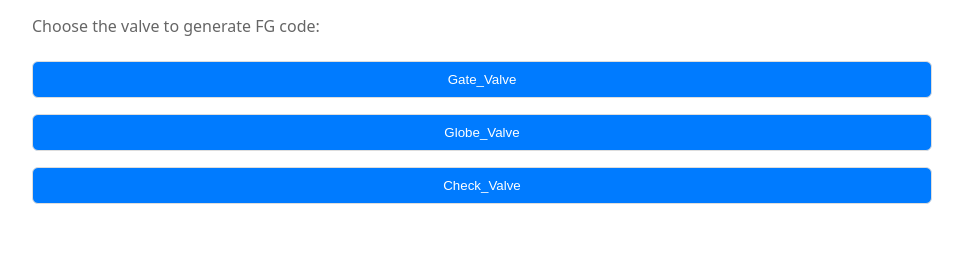
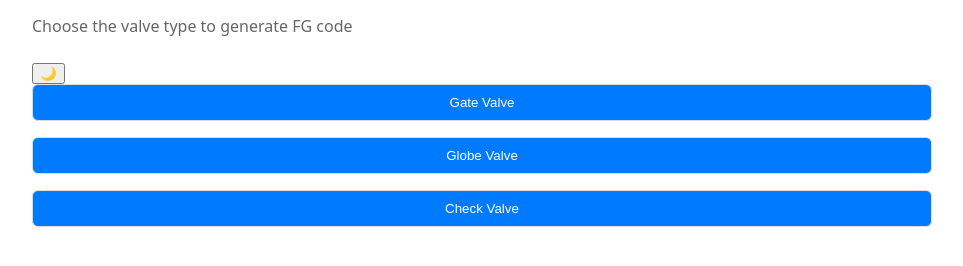
Before and after one commit to irshad958/FG-GENRATOR, a plain HTML site: page index.html in a window 1280 px wide. Shown: the part 86-352 px from the top of the page, without its empty margins (158-1121 px from the left). Drawn offline with Linux system fonts and the light colour scheme.

Commit message:
Update index.html

```diff
--- a/index.html
+++ b/index.html
@@ -7,26 +7,42 @@
 <link rel="stylesheet" href="style.css">
 </head>
 <body>
-<div class="container">
-  <h1>Select Valve</h1>
-  <p class="sub">Choose the valve to generate FG code:</p>
-  <div class="grid" id="valveList"></div>
+<div class="container center">
+  <header class="header">
+    <h1>Select Valve</h1>
+    <p class="sub">Choose the valve type to generate FG code</p>
+    <button class="theme-toggle" onclick="toggleTheme()">🌙</button>
+  </header>
+
+  <div class="grid landing-grid" id="valveList"></div>
 </div>
 
 <script>
-const VALVES = ["Gate_Valve", "Globe_Valve", "Check_Valve"]; // Add more valves
+const VALVES = ["Gate_Valve", "Globe_Valve", "Check_Valve"];
 const valveList = document.getElementById("valveList");
 
 VALVES.forEach(v => {
   const btn = document.createElement("button");
-  btn.className = "btn";
-  btn.textContent = v;
+  btn.className = "btn big-btn";
+  btn.textContent = v.replace("_"," ");
   btn.onclick = () => {
     localStorage.setItem("selectedValve", v);
-    window.location.href = "fg-generator.html"; // Go to generator page
+    window.location.href = "fg-generator.html";
   };
   valveList.appendChild(btn);
 });
+
+// THEME HANDLING
+function toggleTheme(){
+  const current = document.documentElement.dataset.theme || "light";
+  const next = current === "light" ? "dark" : "light";
+  document.documentElement.dataset.theme = next;
+  localStorage.setItem("theme", next);
+}
+(function(){
+  const saved = localStorage.getItem("theme") || "light";
+  document.documentElement.dataset.theme = saved;
+})();
 </script>
 </body>
 </html>
```
